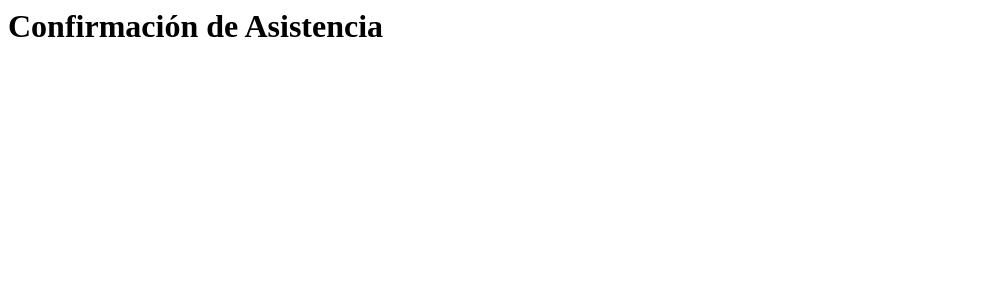
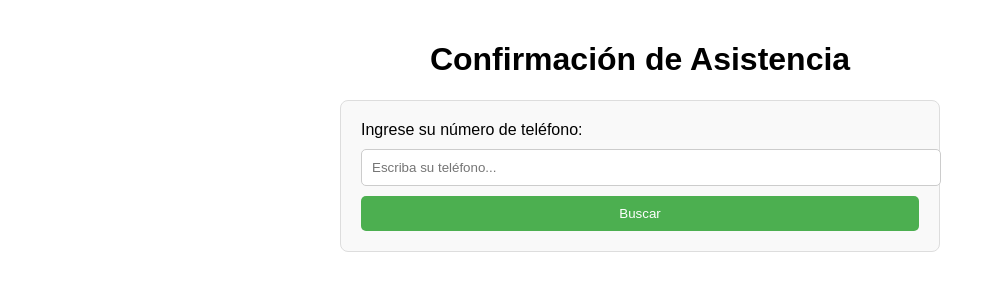
Before and after one commit to ghusth/xvreni, a plain HTML site: page index.html in a window 1280 px wide. Shown: the whole page, without its empty margins (0-995 px from the left). Drawn offline with Linux system fonts and the light colour scheme.

Commit message:
Update index.html

```diff
--- a/index.html
+++ b/index.html
@@ -1 +1,70 @@
-<h1>Confirmación de Asistencia</h1>
+<!DOCTYPE html>
+<html lang="es">
+<head>
+  <meta charset="UTF-8">
+  <meta name="viewport" content="width=device-width, initial-scale=1.0">
+  <title>Confirmación de Asistencia</title>
+  <style>
+    body {
+      font-family: Arial, sans-serif;
+      padding: 20px;
+      max-width: 600px;
+      margin: auto;
+    }
+    h1 {
+      text-align: center;
+    }
+    .form-container {
+      padding: 20px;
+      border: 1px solid #ddd;
+      border-radius: 8px;
+      background-color: #f9f9f9;
+      margin-bottom: 20px;
+    }
+    input[type="text"], select {
+      width: 100%;
+      padding: 10px;
+      margin: 10px 0;
+      border-radius: 5px;
+      border: 1px solid #ccc;
+    }
+    input[type="submit"], input[type="button"] {
+      width: 100%;
+      padding: 10px;
+      background-color: #4CAF50;
+      color: white;
+      border: none;
+      border-radius: 5px;
+      cursor: pointer;
+    }
+    input[type="submit"]:hover, input[type="button"]:hover {
+      background-color: #45a049;
+    }
+    .confirmation-section {
+      margin-top: 20px;
+      display: none;
+    }
+    .no-results {
+      color: red;
+      text-align: center;
+      margin-top: 10px;
+    }
+  </style>
+</head>
+<body>
+
+  <h1>Confirmación de Asistencia</h1>
+
+  <div class="form-container">
+    <form id="searchForm">
+      <label for="phone">Ingrese su número de teléfono:</label>
+      <input type="text" id="phone" name="phone" placeholder="Escriba su teléfono..." required>
+      <input type="submit" value="Buscar">
+    </form>
+  </div>
+
+  <div id="results"></div>
+
+  <div class="no-results" id="noResultsMessage" style="display: none;">
+    No se encontró el número de teléfono.
+  </div>
```
